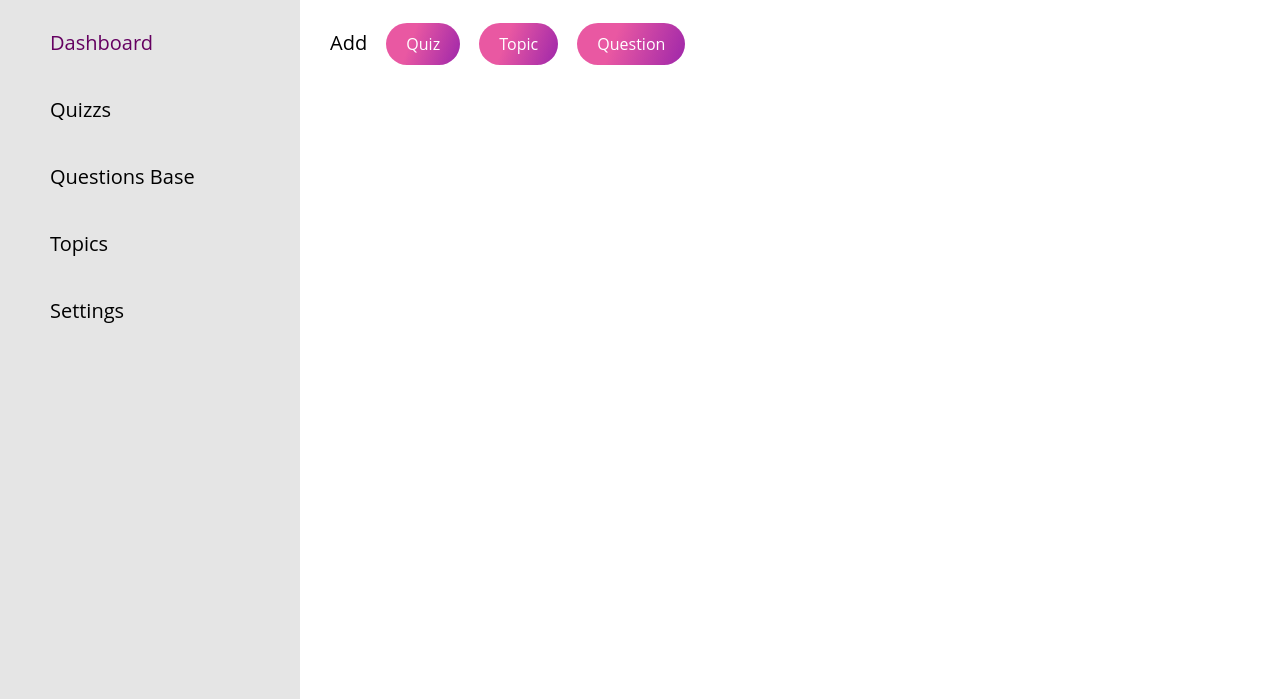
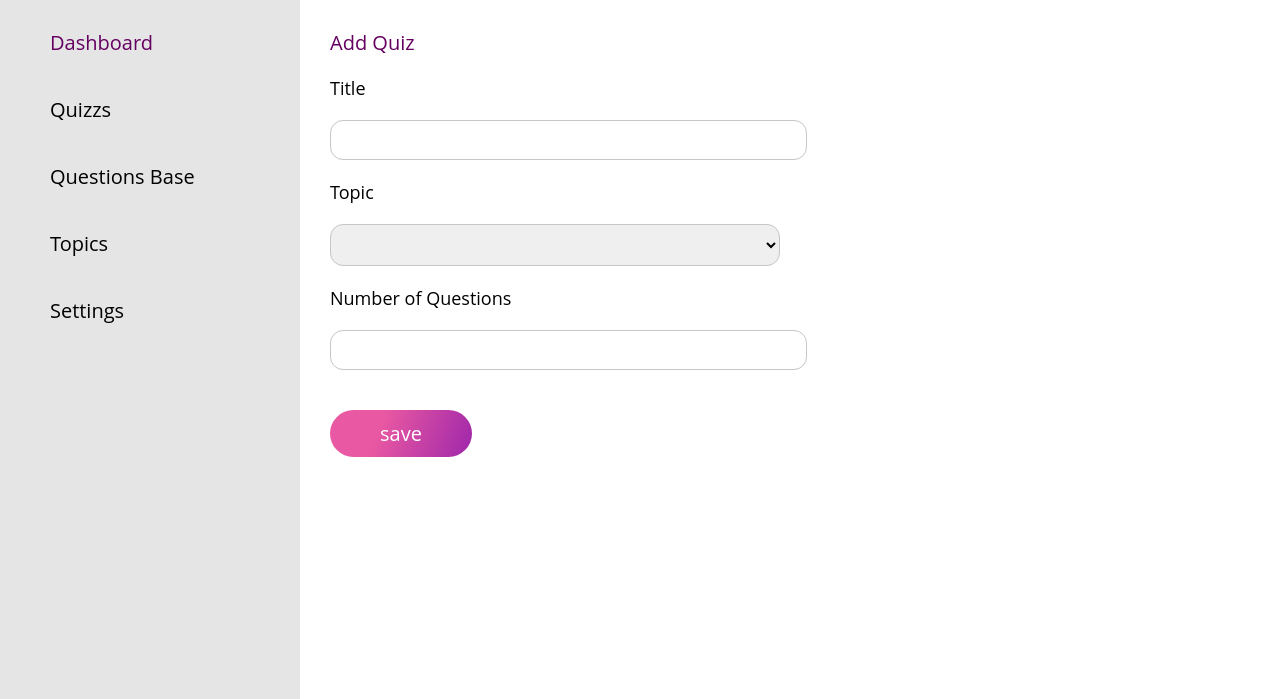
Before and after one commit to xAbdx/AppChallenger, a plain HTML site: page adminPages/addQuiz.html in a window 1280 px wide. Shown: the part 101-800 px from the top of the page. Drawn offline with Linux system fonts and the light colour scheme.

Commit message:
edit the admin pages

```diff
--- a/adminPages/addQuiz.html
+++ b/adminPages/addQuiz.html
@@ -21,10 +21,22 @@
             <a href="">Settings</a>
         </nav>
         <article>
-            <p>Add</p>
-            <a href="addQuiz.html">Quiz</a>
-            <a href="addTopic.html">Topic</a>
-            <a href="addQuestion.html">Question</a>
+            <div class="addQuiz">
+                <p>Add Quiz</p>
+                <label>Title</label>
+                <input type="text" name="" id="">
+                <label>Topic</label>
+                <select value="">
+                    <option name="" id=""></option>
+                    <option name="" id="">1</option>
+                    <option name="" id="">2</option>
+                    <option name="" id="">3</option>
+                    <option name="" id="">4</option>
+                </select>
+                <label for="">Number of Questions</label>
+                <input type="number" name="" id="">
+                <a href="">save</a>
+            </div>
         </article>
     </section>
 </body>
--- a/css/styleAdminPage.css
+++ b/css/styleAdminPage.css
@@ -76,3 +76,68 @@ article a{
     border-radius: 47px;
     text-decoration: none;
 }
+
+/* css for the addTopic.html page */
+.addtopic p{
+    display: block;
+}
+
+#div_title{
+    color: #650061;
+    padding-bottom: 10px;
+}
+
+.addtopic input{
+    display: block;
+    padding: 10px 150px;
+    margin-top: 20px;
+    margin-bottom: 20px;
+    border: 1px solid #C6C6C6;
+    border-radius: 13px;
+}
+
+.addtopic a{
+    display: inline-block;
+    padding: 10px 50px;
+    margin: 20px 0px;
+    font-size: 20px;
+}
+
+/* css for the addQuiz.html page */
+
+.addQuiz p{
+    display: block;
+    color: #650061;
+    margin-bottom: 20px;
+}
+
+.addQuiz label{
+    display: block;
+    margin-bottom: 20px;
+    font-size: 18px;
+}
+
+.addQuiz input{
+    display: block;
+    padding: 10px 150px;
+    margin-top: 20px;
+    margin-bottom: 20px;
+    border: 1px solid #C6C6C6;
+    border-radius: 13px;
+}
+
+.addQuiz select{
+    display: block;
+    padding: 10px 210px;
+    margin-top: 20px;
+    margin-bottom: 20px;
+    border: 1px solid #C6C6C6;
+    border-radius: 13px;
+}
+
+.addQuiz a{
+    display: inline-block;
+    padding: 10px 50px;
+    margin: 20px 0px;
+    font-size: 20px;
+}
```
Also changed, not shown: adminPages/addTopic.html (+6 -4 lines), img/bg-header.jpg (added).
